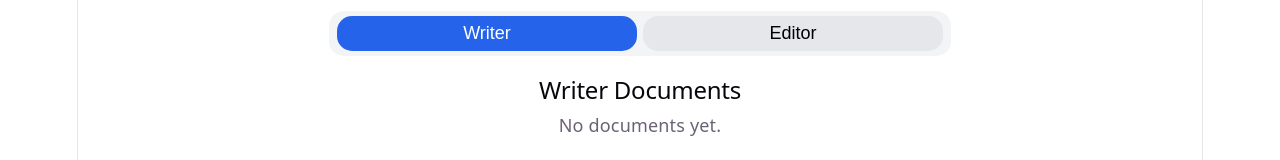
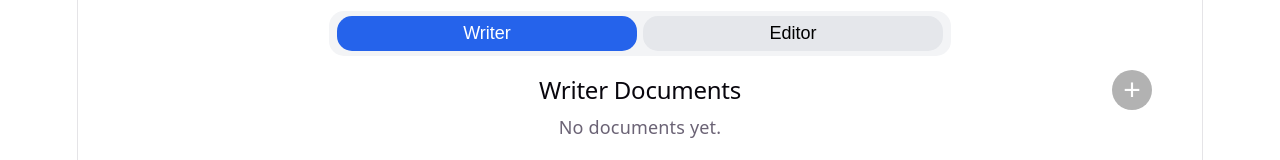
Before and after one commit to VenkatCSClasses/project2-group6, a React (Vite) app in the folder word-processor/: page /dashboard in a window 1280 px wide. Shown: the part 150-310 px from the top of the page. Built offline with nearby package versions, Linux system fonts and the light colour scheme.

Commit message:
implemented + button for creating new documents UI, not functional yet. Fixed bug that register page still loaded all documents from accounts.json after registering a new account

```diff
--- a/word-processor/src/dashboard.tsx
+++ b/word-processor/src/dashboard.tsx
@@ -42,9 +42,10 @@ const Dashboard: React.FC = () => {
    }, []);
 
    const createNewDoc = () => {
-      // Later this should call backend
-      const newId = Date.now().toString();
-      navigate(`/editor/${newId}`);
+      // Implement with new document creation and store into accounts.json backend file
+      // const newId = Date.now().toString();
+      // navigate(`/editor/${newId}`);
+      console.log("Create new document - functionality to be implemented");
    };
 
    return (
@@ -63,7 +64,13 @@ const Dashboard: React.FC = () => {
 
          {activeTab === "writer" && (
             <section>
-               <h2>Writer Documents</h2>
+               <div style={headerWrapperStyle}>
+                  <h2 style={headerTitleStyle}>Writer Documents</h2>
+
+                  <button onClick={createNewDoc} style={plusButtonStyle}>
+                     +
+                  </button>
+               </div>
 
                {writerDocs.length === 0 ? (
                   <p>No documents yet.</p>
@@ -149,4 +156,36 @@ const tabsContainerStyle: React.CSSProperties = {
    margin: "0 auto 20px auto",
 };
 
+const headerWrapperStyle: React.CSSProperties = {
+   position: "relative",
+   display: "flex",
+   justifyContent: "center",
+   alignItems: "center",
+   marginLeft: "50px",
+   marginRight: "50px",
+   marginBottom: "10px",
+};
+
+const headerTitleStyle: React.CSSProperties = {
+   margin: 0,
+   textAlign: "center",
+};
+
+const plusButtonStyle: React.CSSProperties = {
+   position: "absolute",
+   right: 0,               // pushes it to the right edge
+   fontSize: "30px",
+   width: "40px",
+   height: "40px",
+   borderRadius: "50%",
+   border: "none",
+   cursor: "pointer",
+   backgroundColor: "#b2b2b2",
+   color: "white",
+   display: "flex",
+   alignItems: "center",
+   justifyContent: "center",
+   lineHeight: "40px",
+};
+
 export default Dashboard;
--- a/word-processor/src/register.tsx
+++ b/word-processor/src/register.tsx
@@ -32,6 +32,7 @@ const RegisterPage = () => {
 
         if (res.ok) {
             setError(null);
+            localStorage.setItem("username", username);
             navigate("/dashboard");
         } else {
             setError(data.error);
```
